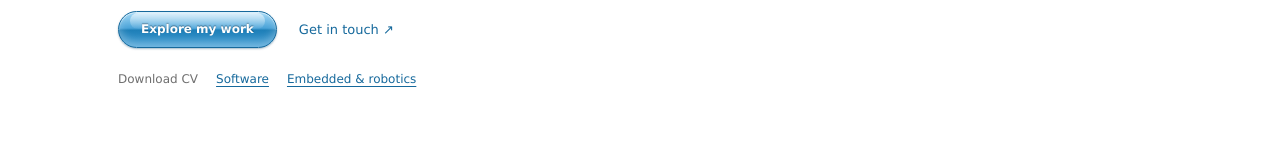
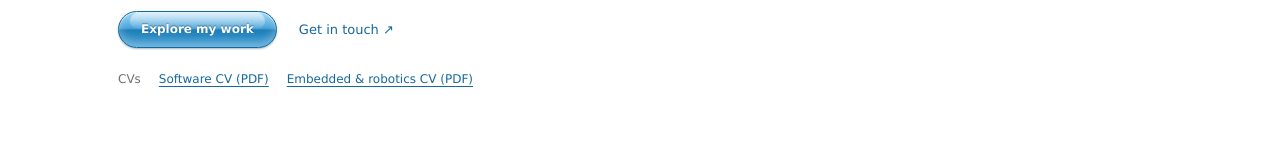
Before and after one commit to domilx/site, a Next.js app: page / in a window 1280 px wide. Shown: the part 573-733 px from the top of the page. Built offline with nearby package versions, Linux system fonts and the light colour scheme.

Commit message:
Make CV links clear and use direct PDF navigation

```diff
--- a/components/footer.tsx
+++ b/components/footer.tsx
@@ -33,12 +33,10 @@ export default function Footer() {
           ))}
         </div>
         <div className="resume-links">
-          <span>Download CV</span>
-          <a href="/cv/Domenico_Valentino_Software_CV.pdf" download>
-            Software
-          </a>
-          <a href="/cv/Domenico_Valentino_Embedded_Robotics_CV.pdf" download>
-            Embedded &amp; robotics
+          <span>CVs</span>
+          <a href="/cv/Domenico_Valentino_Software_CV.pdf">Software CV (PDF)</a>
+          <a href="/cv/Domenico_Valentino_Embedded_Robotics_CV.pdf">
+            Embedded &amp; robotics CV (PDF)
           </a>
         </div>
         <p className="copyright">
--- a/components/hero.tsx
+++ b/components/hero.tsx
@@ -28,12 +28,10 @@ export default function Hero() {
           </a>
         </div>
         <div className="resume-links" aria-label="Download my CV">
-          <span>Download CV</span>
-          <a href="/cv/Domenico_Valentino_Software_CV.pdf" download>
-            Software
-          </a>
-          <a href="/cv/Domenico_Valentino_Embedded_Robotics_CV.pdf" download>
-            Embedded &amp; robotics
+          <span>CVs</span>
+          <a href="/cv/Domenico_Valentino_Software_CV.pdf">Software CV (PDF)</a>
+          <a href="/cv/Domenico_Valentino_Embedded_Robotics_CV.pdf">
+            Embedded &amp; robotics CV (PDF)
           </a>
         </div>
       </div>
```
